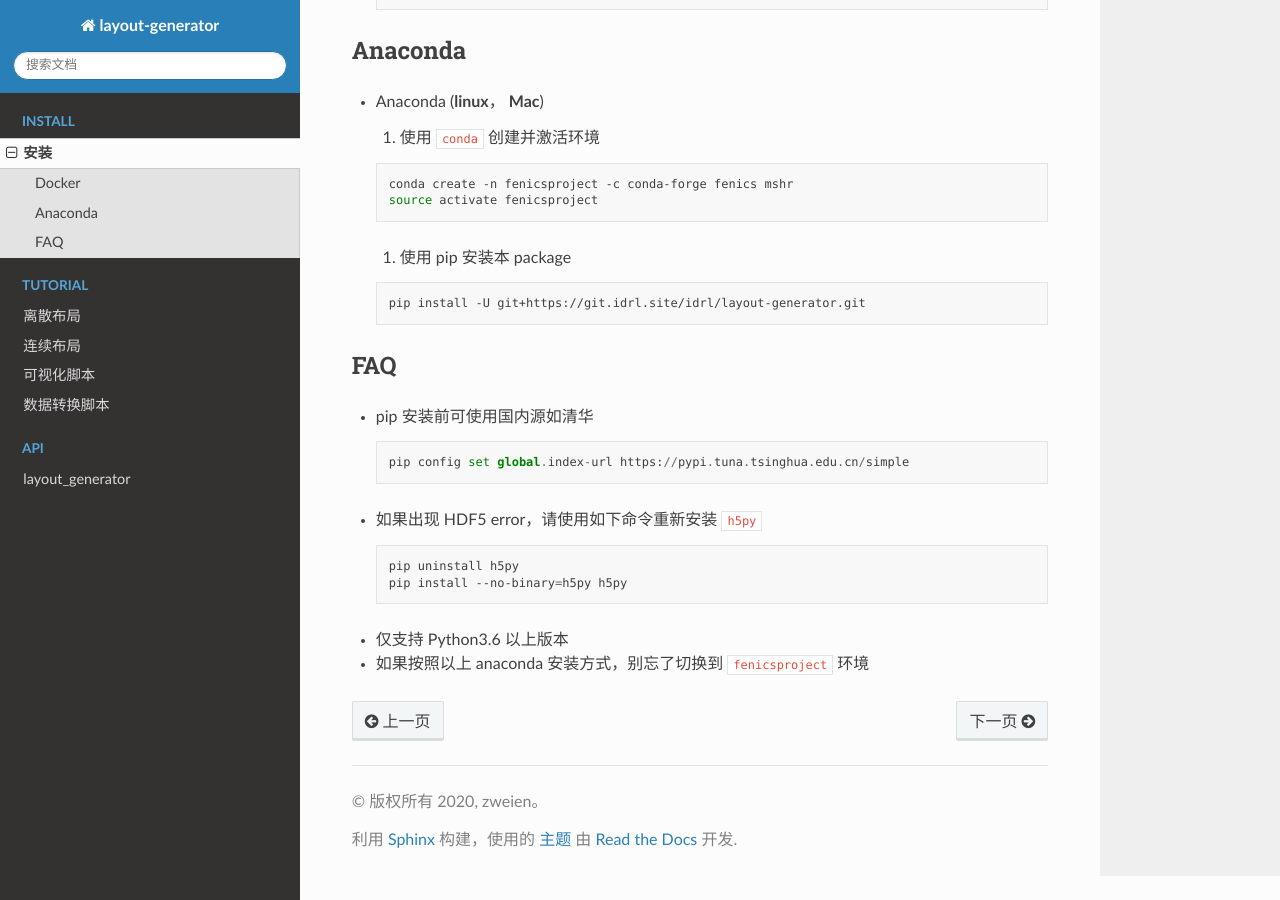
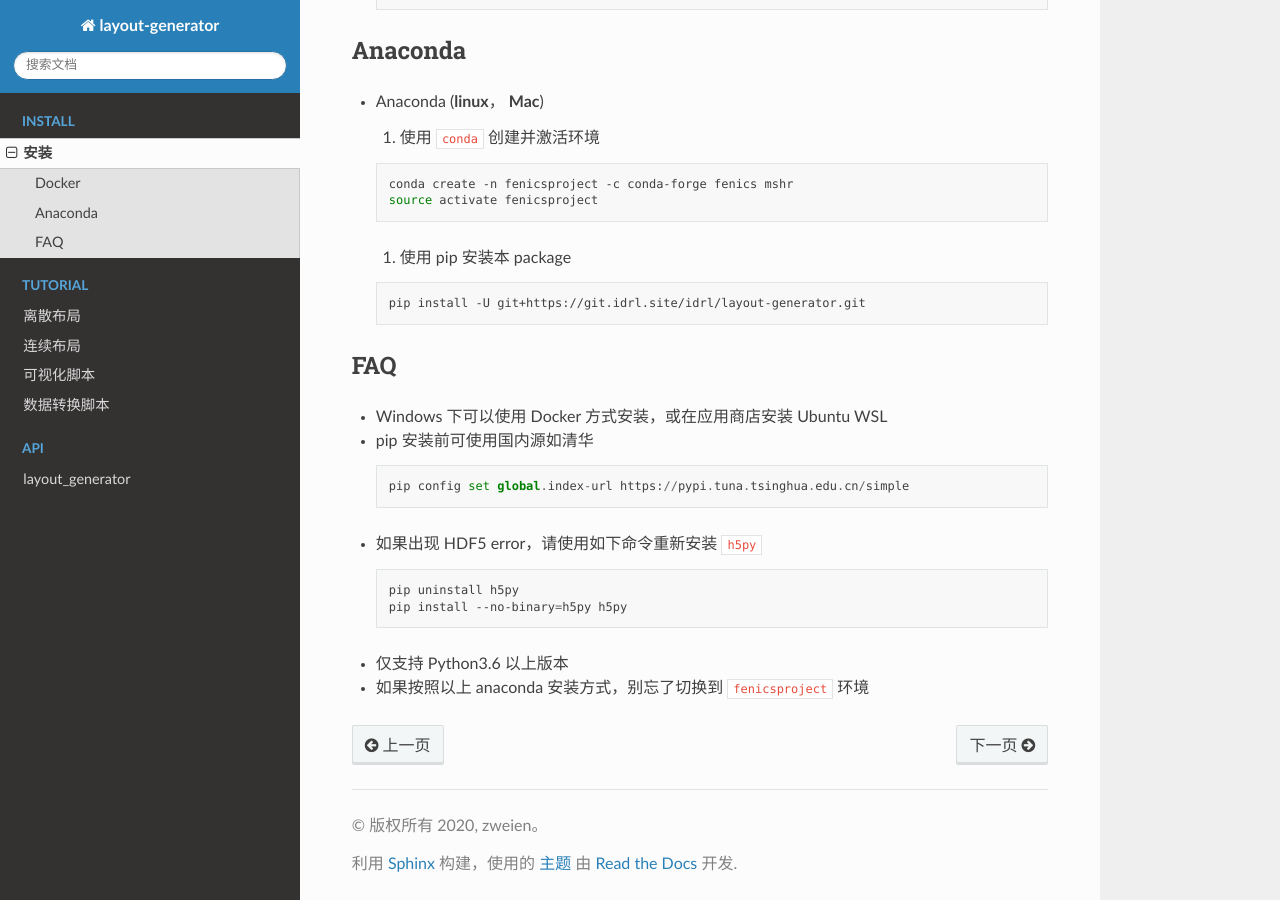
Before and after one commit to zweien/layout-generator, a Sphinx documentation site: the page built from docs/source/src/install.md, in a window 1280 px wide and 900 px high, scrolled down 525 px. Built offline with Sphinx 7.4.7 and the Read the Docs theme 2.0.0, drawn with Linux system fonts in a browser that asks for light colours; the version number could not be read and is left out.

Commit message:
docs: update faq

````diff
--- a/docs/source/src/install.md
+++ b/docs/source/src/install.md
@@ -28,6 +28,7 @@
 
 ## FAQ
 
+- Windows 下可以使用 Docker 方式安装，或在应用商店安装 Ubuntu WSL
 - pip 安装前可使用国内源如清华
   ```
   pip config set global.index-url https://pypi.tuna.tsinghua.edu.cn/simple
````
Also changed, not shown: README.md (+1 -0 lines).
